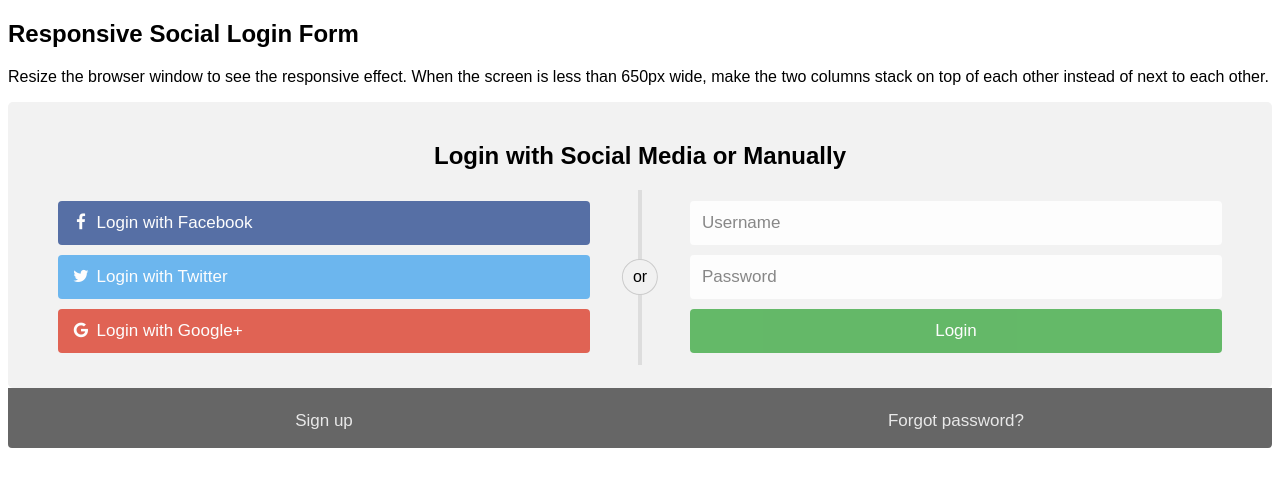
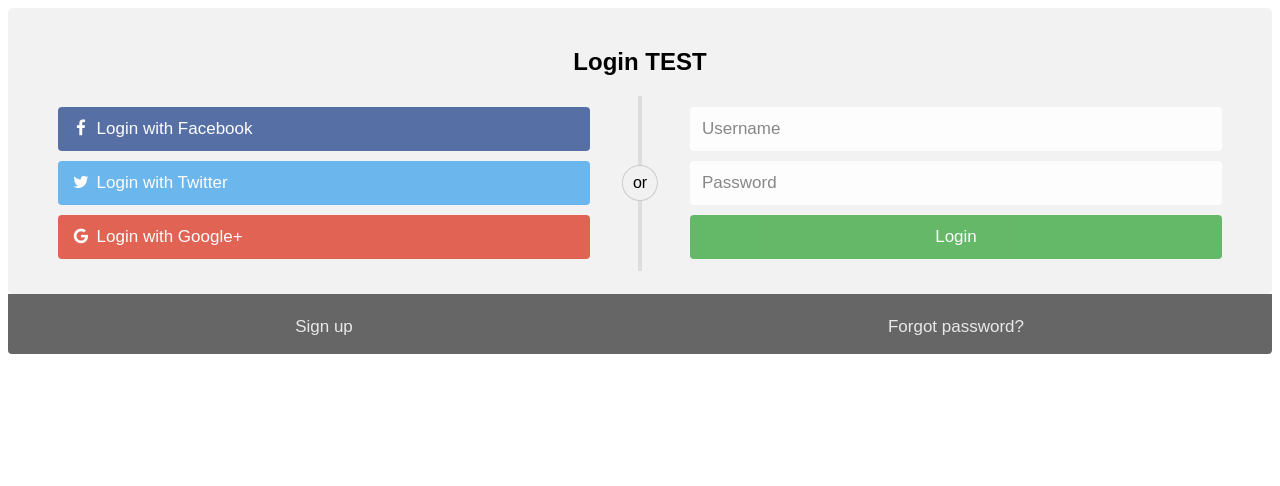
Before and after one commit to Jung-jaeho/nodestudy, a website: page login.html in a window 1280 px wide. Drawn offline with Linux system fonts and the light colour scheme.

Commit message:
login form

```diff
--- a/login.html
+++ b/login.html
@@ -135,13 +135,10 @@
 </head>
 <body>
 
-<h2>Responsive Social Login Form</h2>
-<p>Resize the browser window to see the responsive effect. When the screen is less than 650px wide, make the two columns stack on top of each other instead of next to each other.</p>
-
 <div class="container">
   <form action="/action_page.php">
     <div class="row">
-      <h2 style="text-align:center">Login with Social Media or Manually</h2>
+      <h2 style="text-align:center">Login TEST</h2>
       <div class="vl">
         <span class="vl-innertext">or</span>
       </div>
```
Also changed, not shown: home.html (+9 -3 lines).
